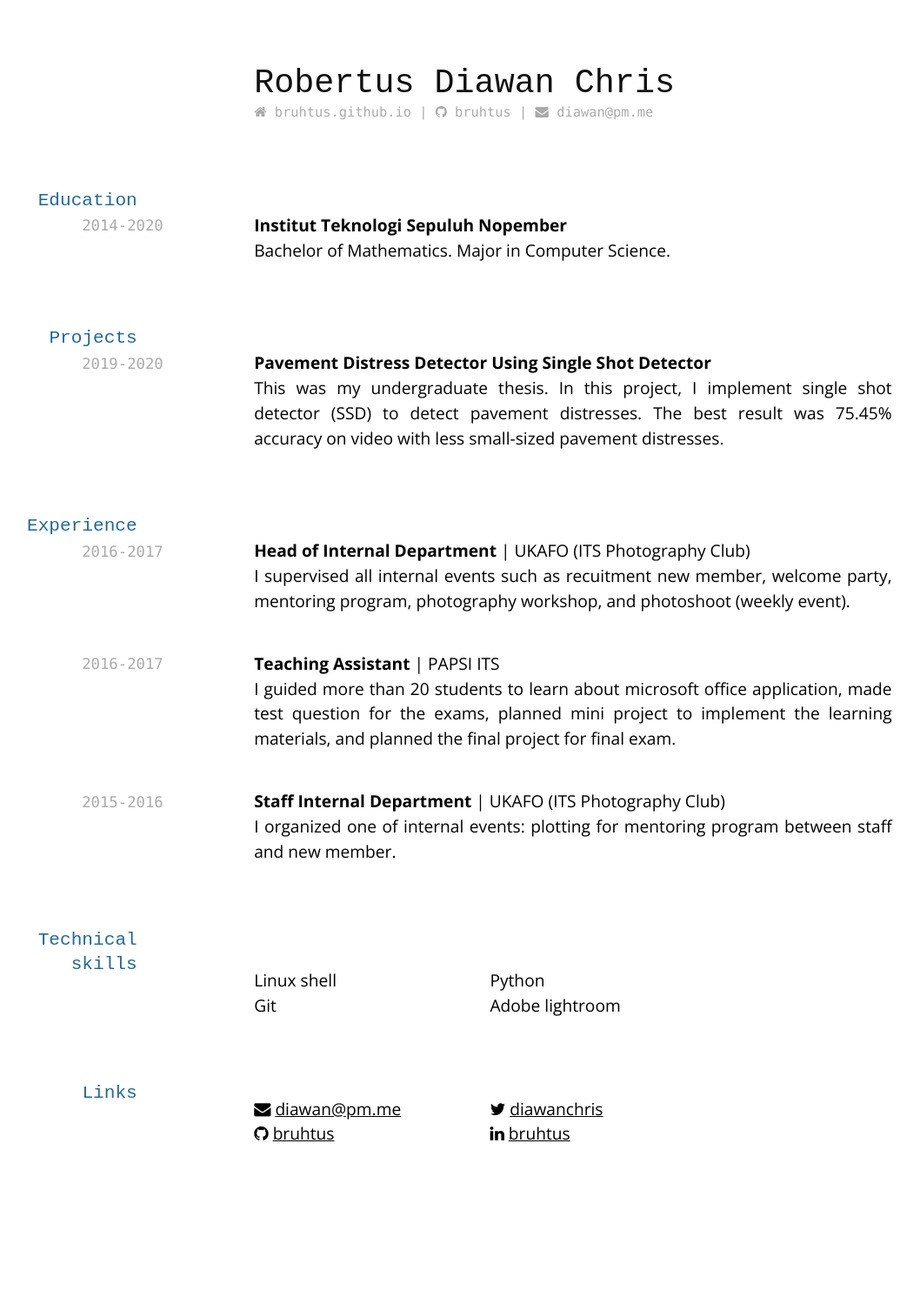
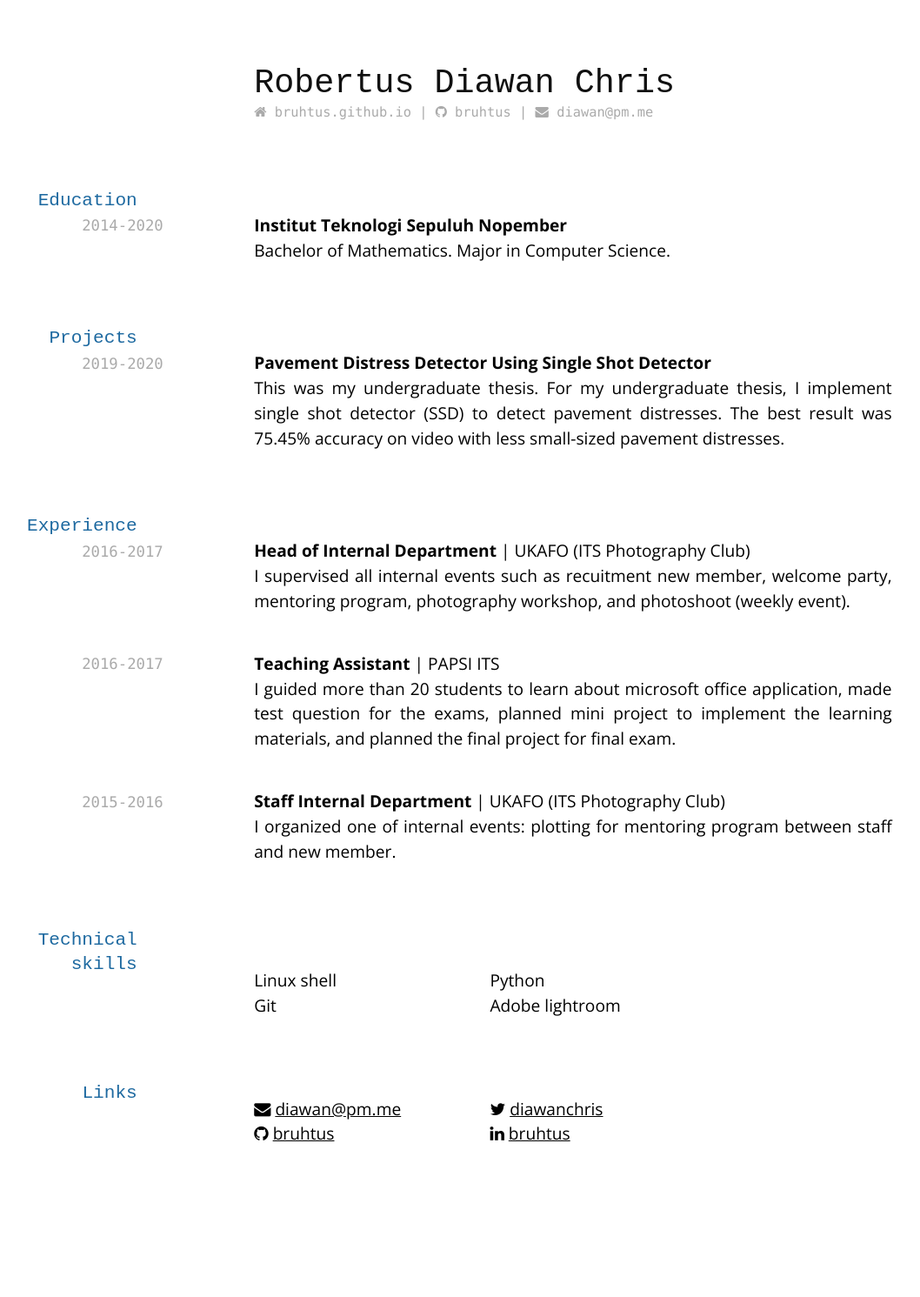
Before and after one commit to TimoTSchmidt/test3, a Jekyll site: the page built from index.md, in a window 1280 px wide. Shown: the whole page at 87% size, without its empty margins (71-1129 px from the left). Built offline with Jekyll 4.4.1, drawn with Linux system fonts in a browser that asks for light colours; nearby versions of some CDN libraries.

Commit message:
Only minor fix

```diff
--- a/index.md
+++ b/index.md
@@ -22,7 +22,7 @@ Bachelor of Mathematics. Major in Computer Science.
 
 `2019-2020` <br>
 __Pavement Distress Detector Using Single Shot Detector__ <br>
-This was my undergraduate thesis. In this project, I implement single shot detector (SSD) to detect pavement distresses.
+This was my undergraduate thesis. For my undergraduate thesis, I implement single shot detector (SSD) to detect pavement distresses.
 The best result was 75.45% accuracy on video with less small-sized pavement distresses.
 
 ## Experience
```
